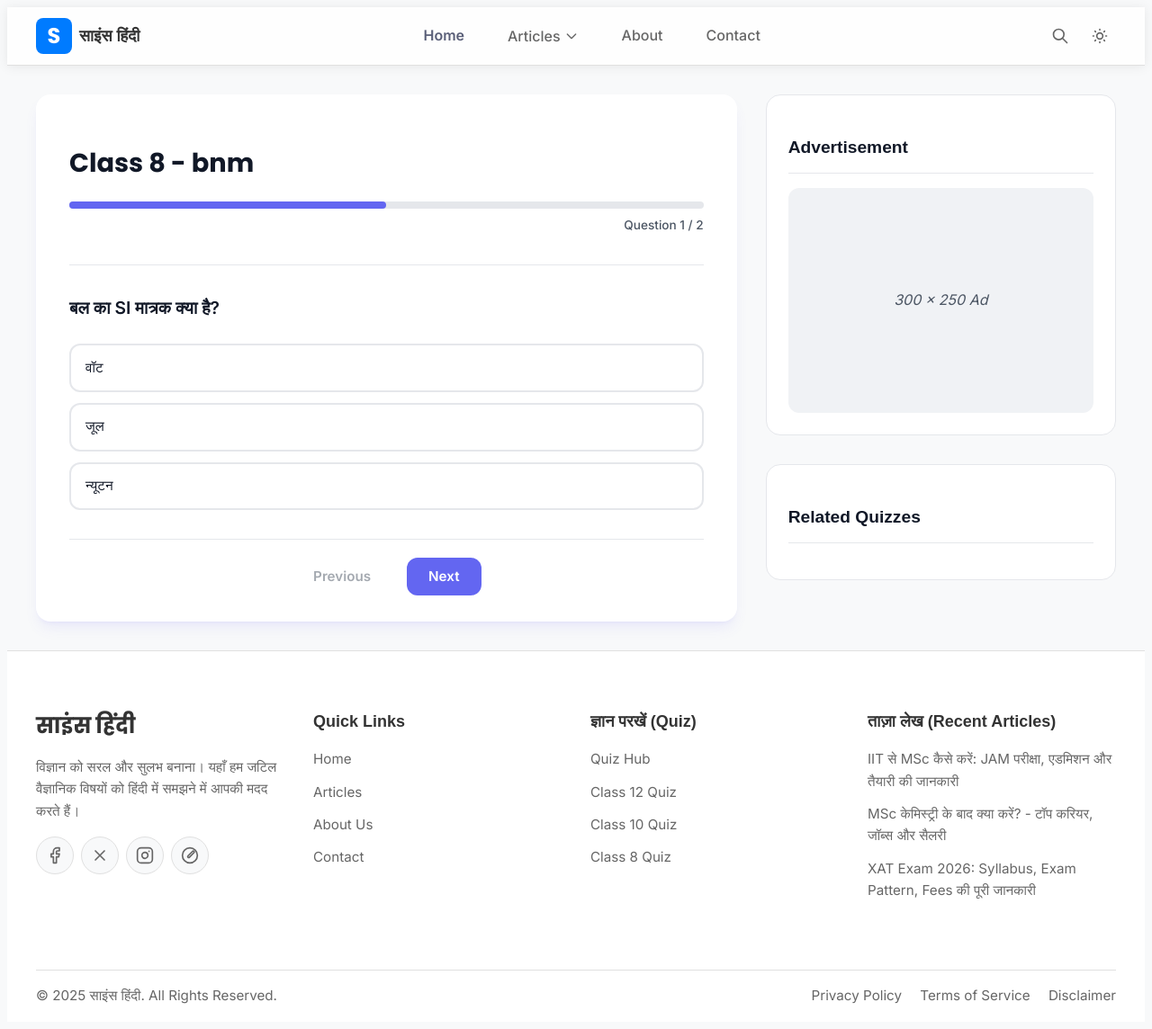
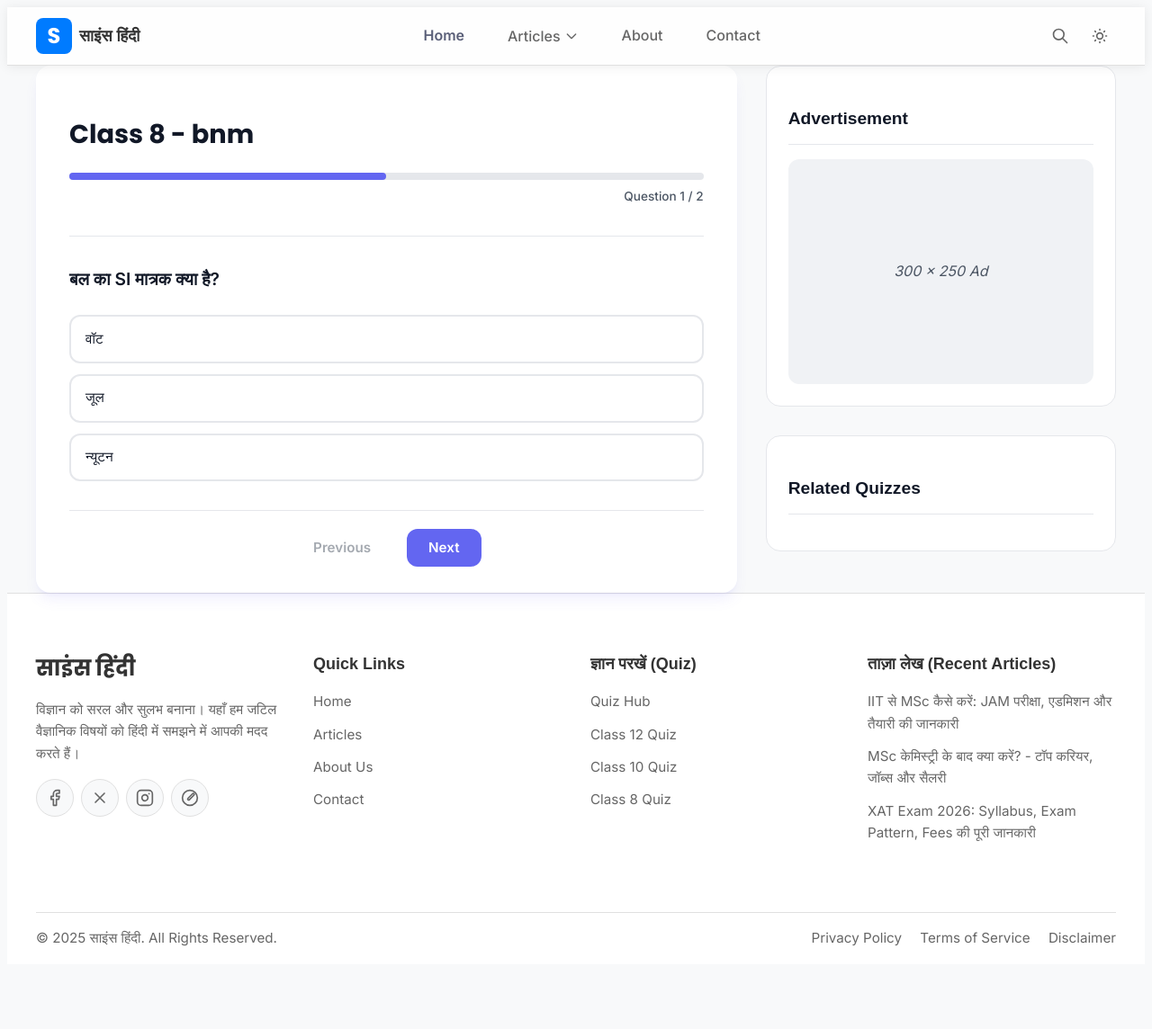
Before and after one commit to ManjeetCodes0/sciencehindi, a Jekyll site: the page built from _quizzes/en/class-8/math/chapter-1.md, in a window 1280 px wide. Shown: the whole page at 90% size. Built offline with Jekyll 4.4.1, drawn with Linux system fonts in a browser that asks for light colours; some web fonts are replaced; after the commit the page ends 1080 px from its top, so only the background shows below that.

Commit message:
fix padding on page by .quiz-page-wrapper

```diff
--- a/assets/css/custom.css
+++ b/assets/css/custom.css
@@ -1888,7 +1888,7 @@
 .quiz-page-wrapper {
   max-width: 1200px;
   margin: 0 auto;
-  padding: 2rem 1rem;
+  /* padding: 2rem 1rem;    this for on quiz page it take space from left and right and top */
 }
 
 /* On desktop, create a two-column grid */
```
